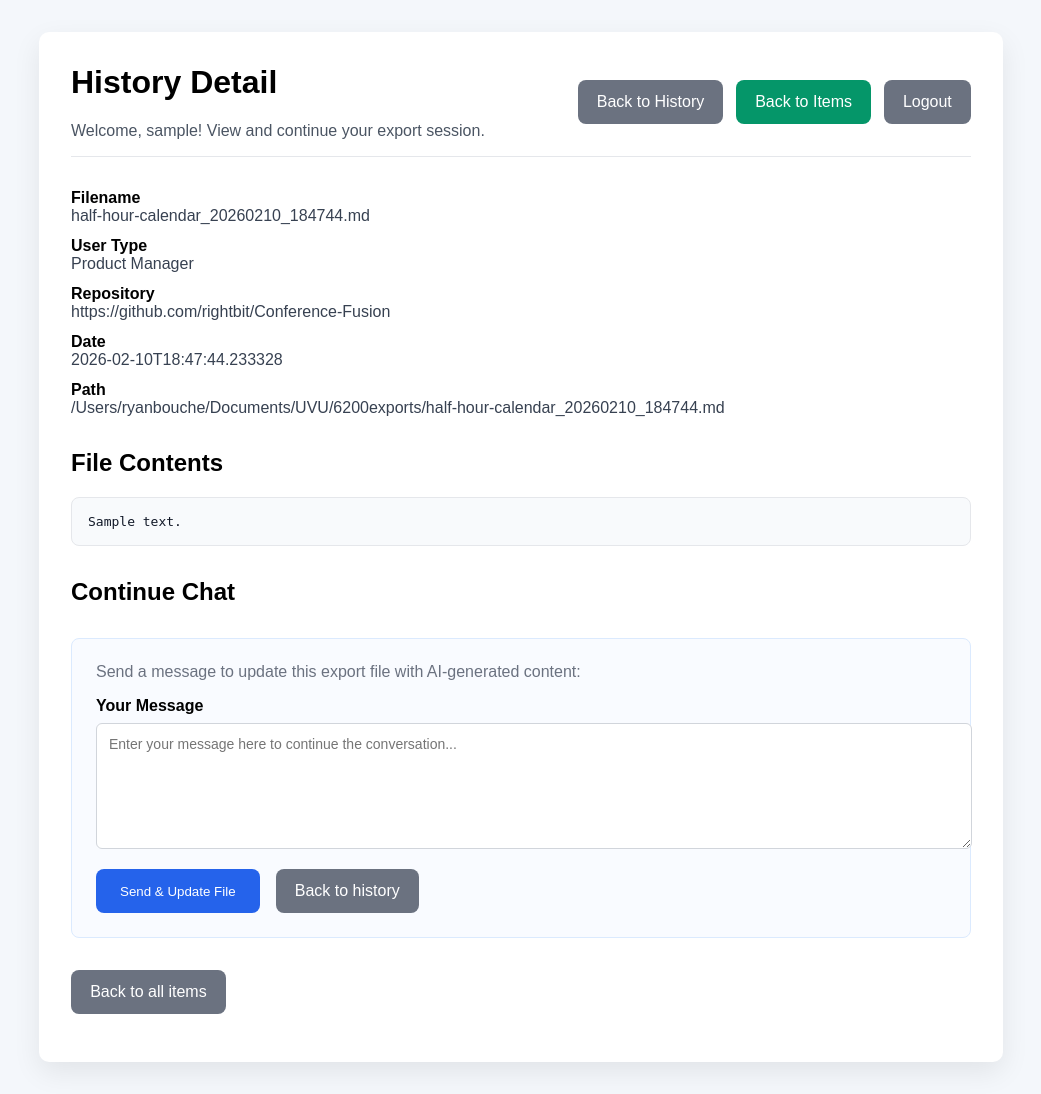
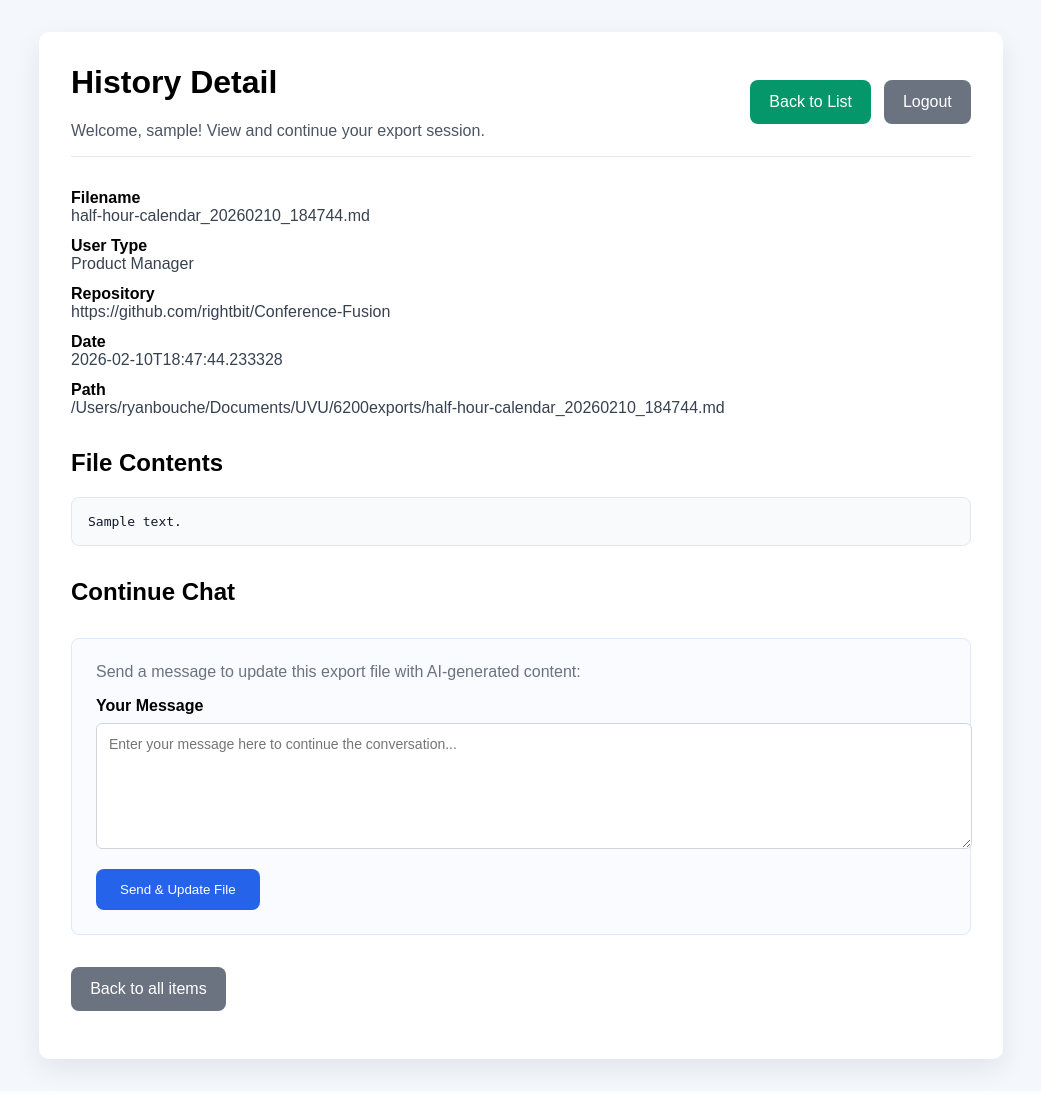
Before and after one commit to rightbit/6200Project, a Flask app: template templates/history_detail.html in a window 1280 px wide. Shown: the whole page, without its empty margins (119-1160 px from the left). Run offline with Flask 3, Linux system fonts and the light colour scheme; the visitor is signed in with stand-in values (Sample User, id 1); the template is opened without the code that fills it: values that come from a table or form of the project are taken from there, most other values are stand-ins (such as "Sample title", 1, 10 or a date in 2020).

Commit message:
Cleanup nav

```diff
--- a/templates/history_detail.html
+++ b/templates/history_detail.html
@@ -35,8 +35,7 @@
                 <p style="color: #4b5563; margin-bottom: 0;">Welcome, {{ session.username }}! View and continue your export session.</p>
             </div>
             <div>
-                <a href="{{ url_for('history') }}" class="button secondary" style="margin-right: 0.5rem;">Back to History</a>
-                <a href="{{ url_for('items') }}" class="button" style="margin-right: 0.5rem; background: #059669;">Back to Items</a>
+                <a href="{{ url_for('items') }}" class="button" style="margin-right: 0.5rem; background: #059669;">Back to List</a>
                 <a href="{{ url_for('logout') }}" class="button" style="background: #6b7280;">Logout</a>
             </div>
         </div>
@@ -66,7 +65,6 @@
                 </div>
                 <div class="button-group">
                     <button type="submit" class="button">Send & Update File</button>
-                    <a class="button secondary" href="{{ url_for('history') }}">Back to history</a>
                 </div>
             </form>
         </div>
--- a/templates/items.html
+++ b/templates/items.html
@@ -83,8 +83,6 @@
 
         <div class="actions">
             <a class="button success" href="{{ url_for('new_chat') }}">Start New Chat</a>
-            <a class="button" href="{{ url_for('history') }}">View history ({{ history_count }} available)</a>
-            <a class="button secondary" href="{{ url_for('saved_sessions') }}">Saved session selection</a>
         </div>
     </div>
 </body>
```
Also changed, not shown: project_plan.md (+3 -0 lines).
